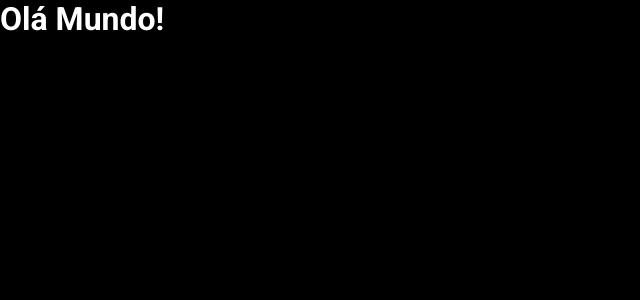
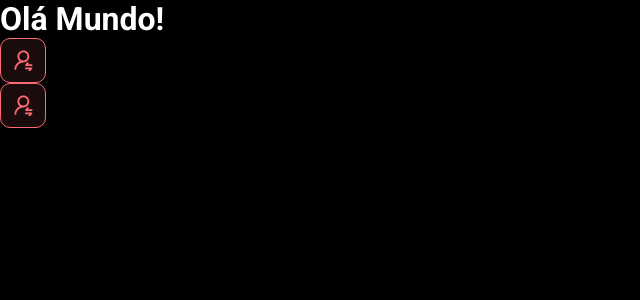
Before and after one commit to byjfernandes/dsmeta, a React (Vite) app in the folder frontend/: page / in a window 1280 px wide. Shown: the top 300 px of the page, without its empty margins (0-640 px from the left). Built offline with nearby package versions, Linux system fonts and the light colour scheme.

Commit message:
First component

```diff
--- a/frontend/src/App.tsx
+++ b/frontend/src/App.tsx
@@ -1,6 +1,12 @@
+import NotificationButton from "./components/NotioficationButton"
+
 function App() {
   return (
-    <h1>Olá Mundo!</h1>
+    <>
+      <h1>Olá Mundo!</h1>
+      <NotificationButton />
+      <NotificationButton />
+    </>
   )
 }
 
--- /dev/null
+++ b/frontend/src/components/NotioficationButton/index.tsx
@@ -0,0 +1,13 @@
+import icon from '../../assets/img/notification-icon.svg'
+
+import './styles.css'
+
+function NotificationButton() {
+    return (
+        <div className="dsmeta-red-btn">
+            <img src={icon} alt="Notificar" />
+        </div>
+    )
+}
+
+export default NotificationButton
--- /dev/null
+++ b/frontend/src/components/NotioficationButton/styles.css
@@ -0,0 +1,15 @@
+.dsmeta-red-btn {
+    height: 45px;
+    width: 46px;
+    background: rgba(255, 107, 114, 0.1);
+    border: 1px solid #FF6B72;
+    border-radius: 10px;
+    display: flex;
+    align-items: center;
+    justify-content: center;
+    cursor: pointer;
+}
+
+.dsmeta-red-btn img {
+    width: 19px;
+}
```
Also changed, not shown: frontend/src/assets/img/notification-icon.svg (added).
